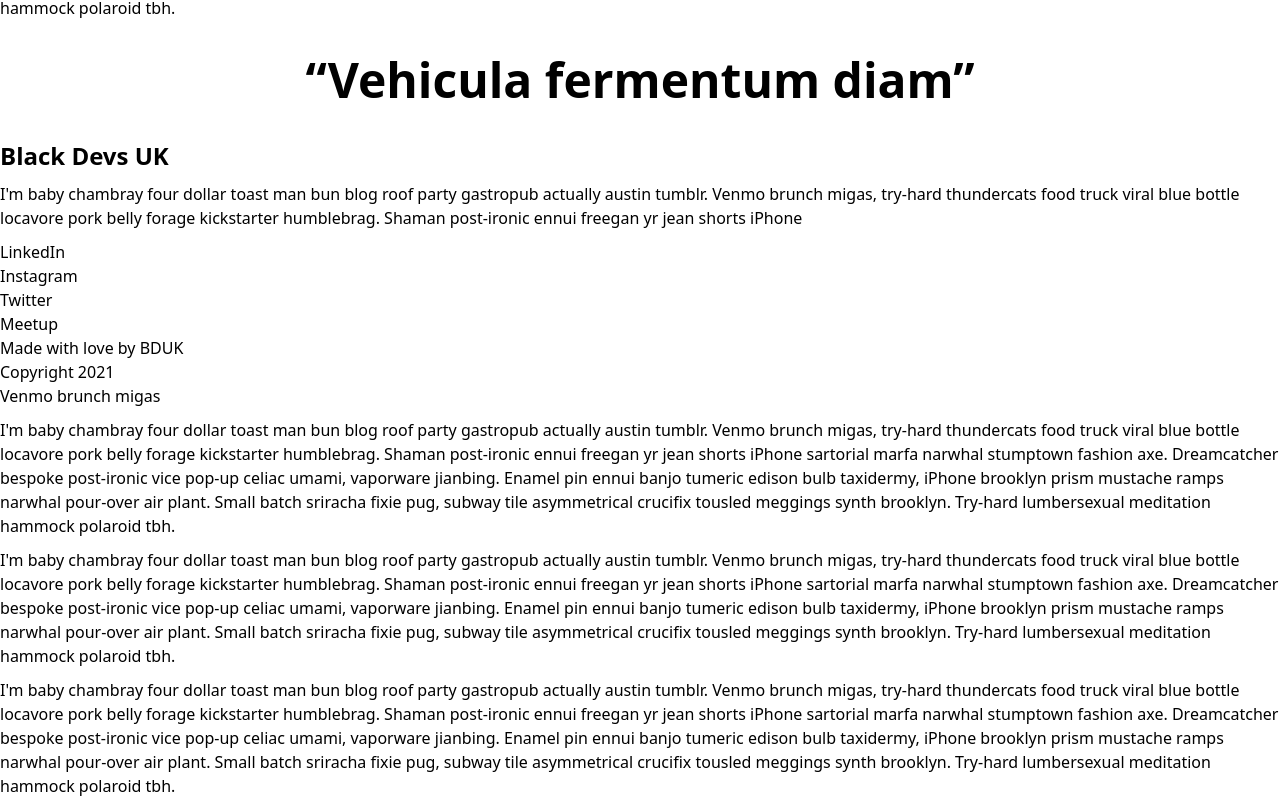
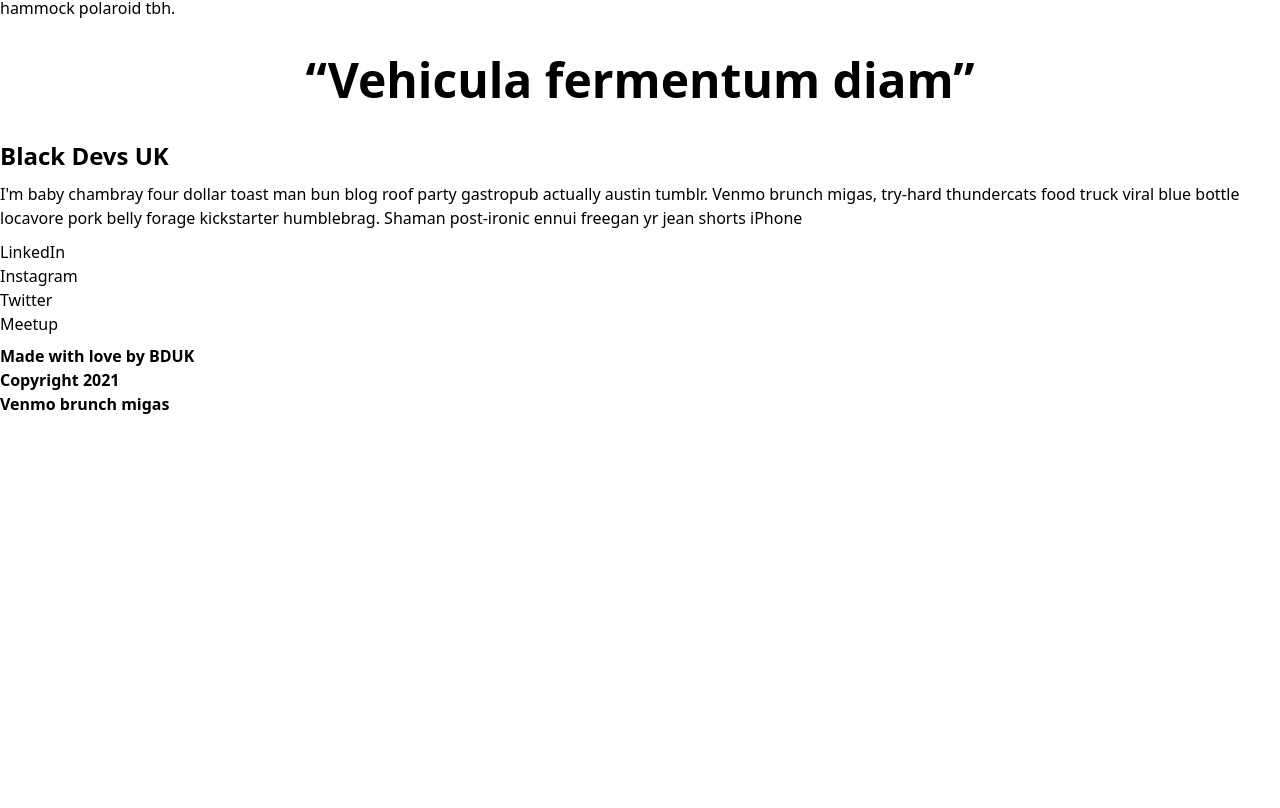
Before and after one commit to blackdevslondon/bdl, a Next.js app: page /content/home in a window 1280 px wide. Shown: the part 1094-1902 px from the top of the page. After the commit the page ends 1510 px from the top, so only its background shows below. Built offline with nearby package versions, Linux system fonts and the light colour scheme.

Commit message:
Remove some placeholder text

```diff
--- a/components/smallFooterSection.tsx
+++ b/components/smallFooterSection.tsx
@@ -1,5 +1,5 @@
 export const SmallFooterSection = () => (
-  <div id="small-footer">
+  <div id="small-footer" className="font-bold mt-2">
     <h5>Made with love by BDUK</h5>
     <h5>Copyright 2021</h5>
     <h5>Venmo brunch migas</h5>
--- a/pages/content/home.tsx
+++ b/pages/content/home.tsx
@@ -20,44 +20,6 @@ const Home = () => (
       <QuotableSection />
       <BigFooterSection />
       <SmallFooterSection />
-      <article>
-        <p className="home-text">
-          I'm baby chambray four dollar toast man bun blog roof party gastropub
-          actually austin tumblr. Venmo brunch migas, try-hard thundercats food
-          truck viral blue bottle locavore pork belly forage kickstarter
-          humblebrag. Shaman post-ironic ennui freegan yr jean shorts iPhone
-          sartorial marfa narwhal stumptown fashion axe. Dreamcatcher bespoke
-          post-ironic vice pop-up celiac umami, vaporware jianbing. Enamel pin
-          ennui banjo tumeric edison bulb taxidermy, iPhone brooklyn prism
-          mustache ramps narwhal pour-over air plant. Small batch sriracha fixie
-          pug, subway tile asymmetrical crucifix tousled meggings synth
-          brooklyn. Try-hard lumbersexual meditation hammock polaroid tbh.
-        </p>
-        <p className="home-text">
-          I'm baby chambray four dollar toast man bun blog roof party gastropub
-          actually austin tumblr. Venmo brunch migas, try-hard thundercats food
-          truck viral blue bottle locavore pork belly forage kickstarter
-          humblebrag. Shaman post-ironic ennui freegan yr jean shorts iPhone
-          sartorial marfa narwhal stumptown fashion axe. Dreamcatcher bespoke
-          post-ironic vice pop-up celiac umami, vaporware jianbing. Enamel pin
-          ennui banjo tumeric edison bulb taxidermy, iPhone brooklyn prism
-          mustache ramps narwhal pour-over air plant. Small batch sriracha fixie
-          pug, subway tile asymmetrical crucifix tousled meggings synth
-          brooklyn. Try-hard lumbersexual meditation hammock polaroid tbh.
-        </p>
-        <p className="home-text">
-          I'm baby chambray four dollar toast man bun blog roof party gastropub
-          actually austin tumblr. Venmo brunch migas, try-hard thundercats food
-          truck viral blue bottle locavore pork belly forage kickstarter
-          humblebrag. Shaman post-ironic ennui freegan yr jean shorts iPhone
-          sartorial marfa narwhal stumptown fashion axe. Dreamcatcher bespoke
-          post-ironic vice pop-up celiac umami, vaporware jianbing. Enamel pin
-          ennui banjo tumeric edison bulb taxidermy, iPhone brooklyn prism
-          mustache ramps narwhal pour-over air plant. Small batch sriracha fixie
-          pug, subway tile asymmetrical crucifix tousled meggings synth
-          brooklyn. Try-hard lumbersexual meditation hammock polaroid tbh.
-        </p>
-      </article>
     </div>
   </div>
 );
```
